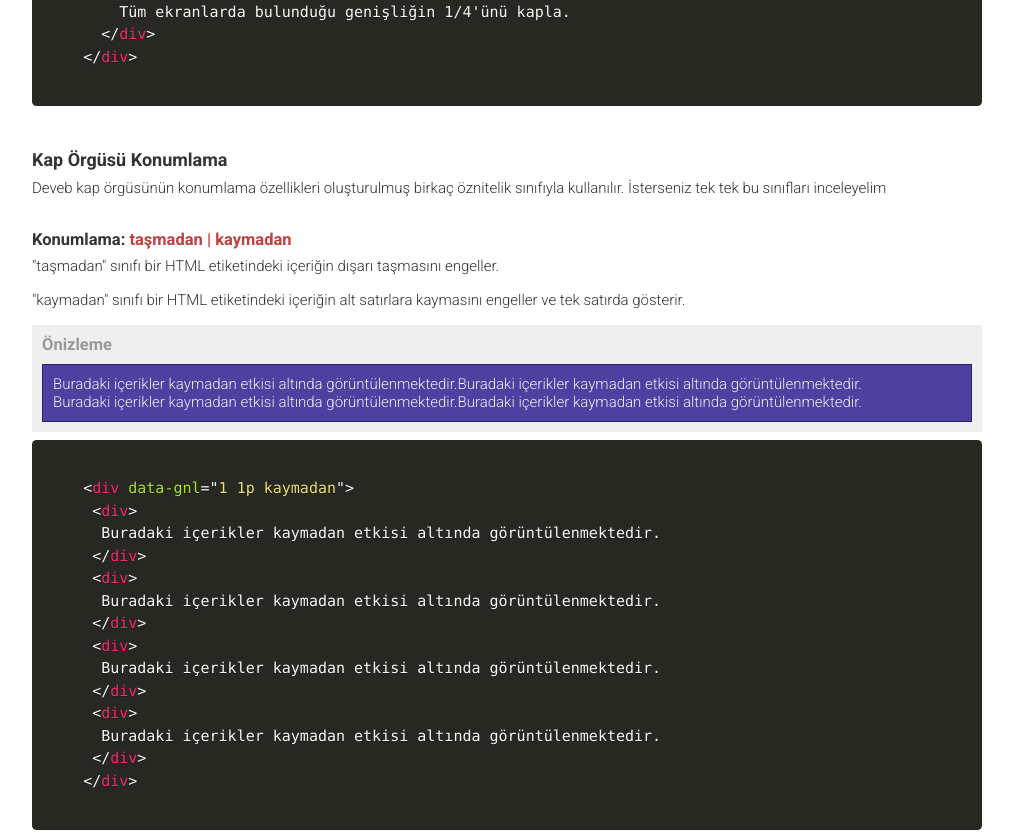
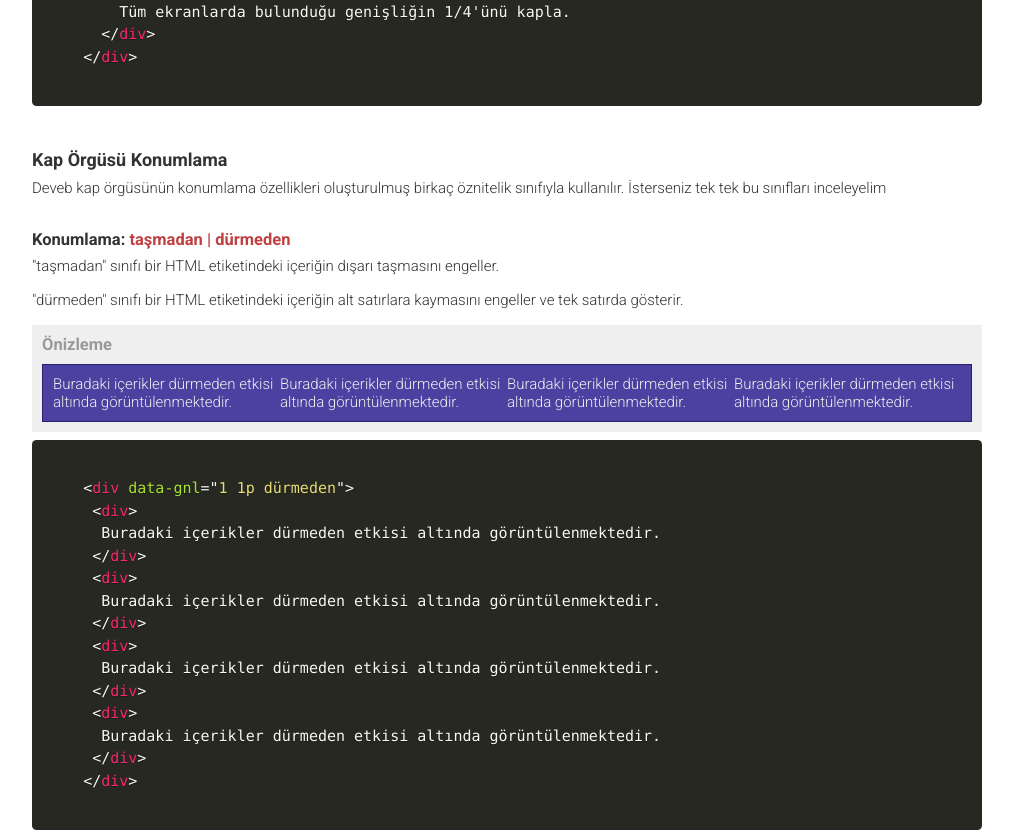
Before and after one commit to data-deveb/data-deveb.github.io, a Jekyll site: the page built from belgeler/kap-orgusu.html, in a window 1280 px wide, cut to the strip 2269-3102 px from the top of the page. Shown: the whole strip, without its empty margins (228-1241 px from the left). Built offline with Jekyll 4.4.1, drawn with Linux system fonts in a browser that asks for light colours.

Commit message:
güncelleme

```diff
--- a/assets/css/deveb.css
+++ b/assets/css/deveb.css
@@ -246,7 +246,7 @@ G00 GENEL | Ekran ölçeği: 0 ≤ * < ∞
     /* Konum Ayarları */
     [data-gnl~="taşma-gizle"]{overflow: hidden;}
     [data-gnl~="taşmadan"]{overflow-x: auto;}
-    [data-gnl~="dürmesiz"]{flex-wrap: nowrap;}
+    [data-gnl~="dürmeden"]{flex-wrap: nowrap;}
 
     [data-gnl~="ters-dürme"]{flex-wrap: wrap-reverse;}
     [data-gnl~="ters-satır"]{flex-direction: row-reverse;}
@@ -331,7 +331,7 @@ S01 UFAK-İLKER (ufk) veya (ufk-soner) | Ekran ölçeği: 300px ≤ *
       /* Konum Ayarları */
       [data-ufk~="taşma-gizle"]{overflow: hidden;}
       [data-ufk~="taşmadan"]{overflow-x: auto;}
-      [data-ufk~="dürmesiz"]{flex-wrap: nowrap;}
+      [data-ufk~="dürmeden"]{flex-wrap: nowrap;}
 
       [data-ufk~="ters-dürme"]{flex-wrap: wrap-reverse;}
       [data-ufk~="ters-satır"]{flex-direction: row-reverse;}
@@ -413,7 +413,7 @@ S02 KÇK-ilker (kçk) veya (kçk-ilker) | Ekran ölçeği: 576px ≤ *
       /* Konum Ayarları */
       [data-kçk~="taşma-gizle"]{overflow: hidden;}
       [data-kçk~="taşmadan"]{overflow-x: auto;}
-      [data-kçk~="dürmesiz"]{flex-wrap: nowrap;}
+      [data-kçk~="dürmeden"]{flex-wrap: nowrap;}
 
       [data-kçk~="ters-dürme"]{flex-wrap: wrap-reverse;}
       [data-kçk~="ters-satır"]{flex-direction: row-reverse;}
@@ -495,7 +495,7 @@ S03 ORTA-ilker (ort) veya (ort-ilker) | Ekran ölçeği: 768px ≤ *
       /* Konum Ayarları */
       [data-ort~="taşma-gizle"]{overflow: hidden;}
       [data-ort~="taşmadan"]{overflow-x: auto;}
-      [data-ort~="dürmesiz"]{flex-wrap: nowrap;}
+      [data-ort~="dürmeden"]{flex-wrap: nowrap;}
 
       [data-ort~="ters-dürme"]{flex-wrap: wrap-reverse;}
       [data-ort~="ters-satır"]{flex-direction: row-reverse;}
@@ -577,7 +577,7 @@ S04 BÜYÜK-ilker (byk) veya (byk-ilker) | Ekran ölçeği: 992px ≤ *
       /* Konum Ayarları */
       [data-byk~="taşma-gizle"]{overflow: hidden;}
       [data-byk~="taşmadan"]{overflow-x: auto;}
-      [data-byk~="dürmesiz"]{flex-wrap: nowrap;}
+      [data-byk~="dürmeden"]{flex-wrap: nowrap;}
 
       [data-byk~="ters-dürme"]{flex-wrap: wrap-reverse;}
       [data-byk~="ters-satır"]{flex-direction: row-reverse;}
@@ -659,7 +659,7 @@ S05 KOCAMAN-ilker (kcm) veya (kcm-ilker) | Ekran ölçeği: 1200px ≤ *
       /* Konum Ayarları */
       [data-kcm~="taşma-gizle"]{overflow: hidden;}
       [data-kcm~="taşmadan"]{overflow-x: auto;}
-      [data-kcm~="dürmesiz"]{flex-wrap: nowrap;}
+      [data-kcm~="dürmeden"]{flex-wrap: nowrap;}
 
       [data-kcm~="ters-dürme"]{flex-wrap: wrap-reverse;}
       [data-kcm~="ters-satır"]{flex-direction: row-reverse;}
@@ -751,7 +751,7 @@ S06 DEV-ilker (dev) veya (dev-ilker) veya (hgo) | Ekran ölçeği: 1900px ≤ *
       /* Konum Ayarları */
       [data-dev~="taşma-gizle"]{overflow: hidden;}
       [data-dev~="taşmadan"]{overflow-x: auto;}
-      [data-dev~="dürmesiz"]{flex-wrap: nowrap;}
+      [data-dev~="dürmeden"]{flex-wrap: nowrap;}
 
       [data-dev~="ters-dürme"]{flex-wrap: wrap-reverse;}
       [data-dev~="ters-satır"]{flex-direction: row-reverse;}
--- a/belgeler/kap-orgusu.html
+++ b/belgeler/kap-orgusu.html
@@ -118,40 +118,40 @@ title: Kap Örgüsü
 
     <p>Deveb kap örgüsünün konumlama özellikleri oluşturulmuş birkaç öznitelik sınıfıyla kullanılır. İsterseniz tek tek bu sınıfları inceleyelim</p>
 
-    <h3>Konumlama: <span data-metin="dikkat">taşmadan | kaymadan</span></h3>
+    <h3>Konumlama: <span data-metin="dikkat">taşmadan | dürmeden</span></h3>
     <p>"taşmadan" sınıfı bir HTML etiketindeki içeriğin dışarı taşmasını engeller.</p>
-    <p>"kaymadan" sınıfı bir HTML etiketindeki içeriğin alt satırlara kaymasını engeller ve tek satırda gösterir.</p>
+    <p>"dürmeden" sınıfı bir HTML etiketindeki içeriğin alt satırlara kaymasını engeller ve tek satırda gösterir.</p>
     <p></p>
     <div data-gnl="1 1p" class="önizleme">
       <h3>Önizleme</h3>
-      <div data-gnl="1 1p kaymadan">
+      <div data-gnl="1 1p dürmeden">
         <div>
-          Buradaki içerikler kaymadan etkisi altında görüntülenmektedir.
+          Buradaki içerikler dürmeden etkisi altında görüntülenmektedir.
         </div>
         <div>
-          Buradaki içerikler kaymadan etkisi altında görüntülenmektedir.
+          Buradaki içerikler dürmeden etkisi altında görüntülenmektedir.
         </div>
         <div>
-          Buradaki içerikler kaymadan etkisi altında görüntülenmektedir.
+          Buradaki içerikler dürmeden etkisi altında görüntülenmektedir.
         </div>
         <div>
-          Buradaki içerikler kaymadan etkisi altında görüntülenmektedir.
+          Buradaki içerikler dürmeden etkisi altında görüntülenmektedir.
         </div>
       </div>
     </div>
     <pre data-gnl="1 1p"><code class="language-html">
-    &lt;div data-gnl=&quot;1 1p kaymadan&quot;&gt;
+    &lt;div data-gnl=&quot;1 1p dürmeden&quot;&gt;
      &lt;div&gt;
-      Buradaki i&ccedil;erikler kaymadan etkisi alt&#305;nda g&ouml;r&uuml;nt&uuml;lenmektedir.
+      Buradaki i&ccedil;erikler dürmeden etkisi alt&#305;nda g&ouml;r&uuml;nt&uuml;lenmektedir.
      &lt;/div&gt;
      &lt;div&gt;
-      Buradaki i&ccedil;erikler kaymadan etkisi alt&#305;nda g&ouml;r&uuml;nt&uuml;lenmektedir.
+      Buradaki i&ccedil;erikler dürmeden etkisi alt&#305;nda g&ouml;r&uuml;nt&uuml;lenmektedir.
      &lt;/div&gt;
      &lt;div&gt;
-      Buradaki i&ccedil;erikler kaymadan etkisi alt&#305;nda g&ouml;r&uuml;nt&uuml;lenmektedir.
+      Buradaki i&ccedil;erikler dürmeden etkisi alt&#305;nda g&ouml;r&uuml;nt&uuml;lenmektedir.
      &lt;/div&gt;
      &lt;div&gt;
-      Buradaki i&ccedil;erikler kaymadan etkisi alt&#305;nda g&ouml;r&uuml;nt&uuml;lenmektedir.
+      Buradaki i&ccedil;erikler dürmeden etkisi alt&#305;nda g&ouml;r&uuml;nt&uuml;lenmektedir.
      &lt;/div&gt;
     &lt;/div&gt;
     </code></pre>
```
